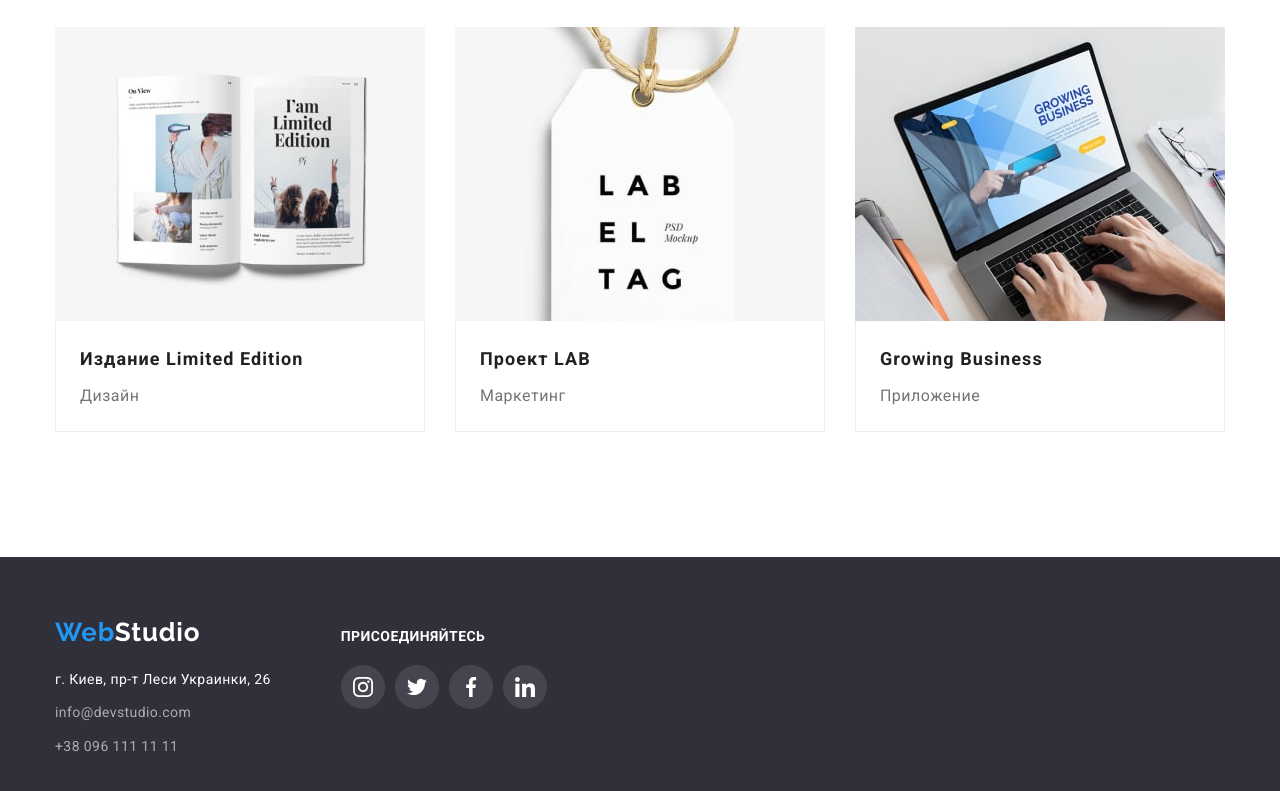
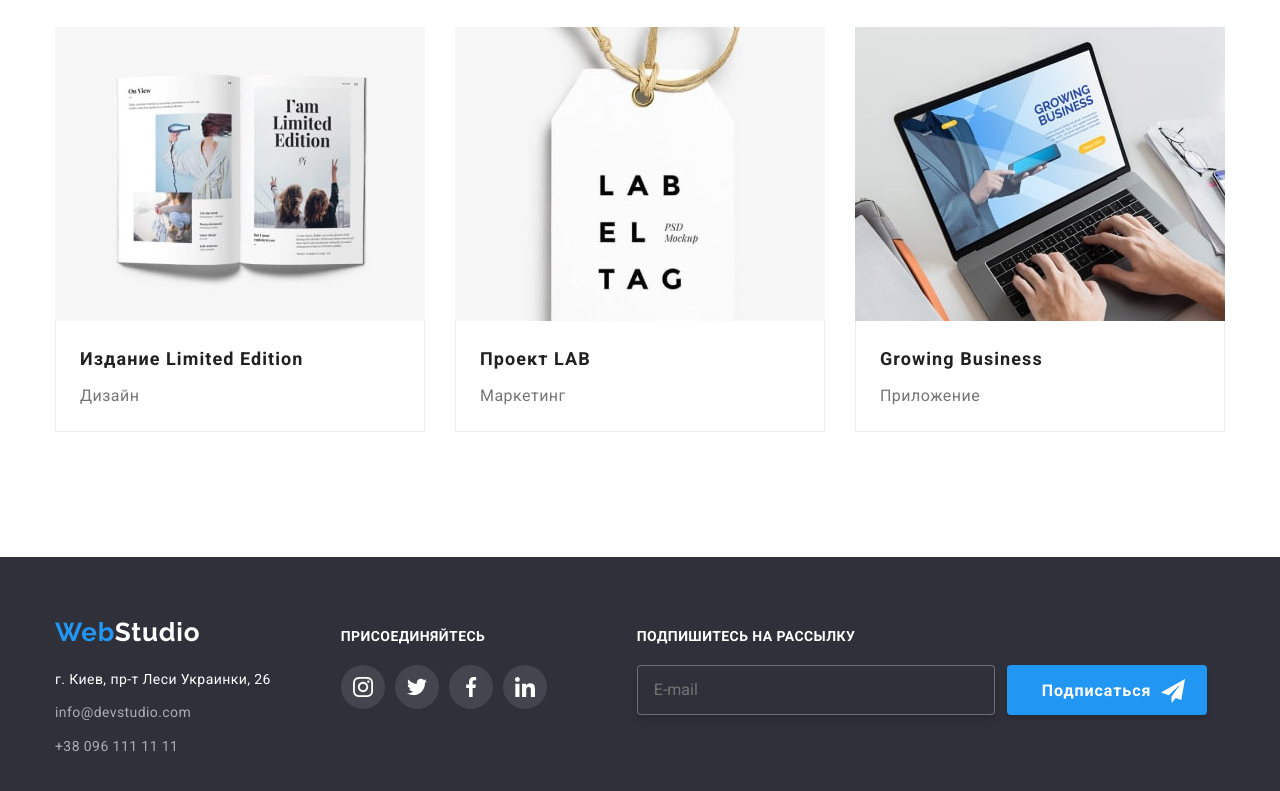
Before and after one commit to Max1ev/goit-markup-hw-06, a plain HTML site: page portfolio.html in a window 1280 px wide. Shown: the part 1107-1898 px from the top of the page. Drawn offline with nearby package versions, Linux system fonts and the light colour scheme.

Commit message:
hw06 rec

```diff
--- a/portfolio.html
+++ b/portfolio.html
@@ -240,7 +240,20 @@
                     </ul>
                 </div>
                 <!------------------------------- Right side ----------------------------------->
-                <div class=""></div>
+                <div class="subscription">
+                    <form action="#" class="speaker-form">
+                        <b class="join-in">подпишитесь на рассылку</b>
+                        <input type="email" name="mail" class="footer-input" placeholder="E-mail">
+                        <button type="submit" class="speaker-btn">
+                            <span class="inf-btn"> Подписаться </span>
+                            <span class="inf-icon">
+                                <svg class="speaker-icon" width="24" height="24">
+                                    <use href="./images/sprite.svg#icon-send"></use>
+                                </svg>
+                            </span>
+                        </button>
+                    </form>
+                </div>
             </div>
         </div>
     </footer>
```
